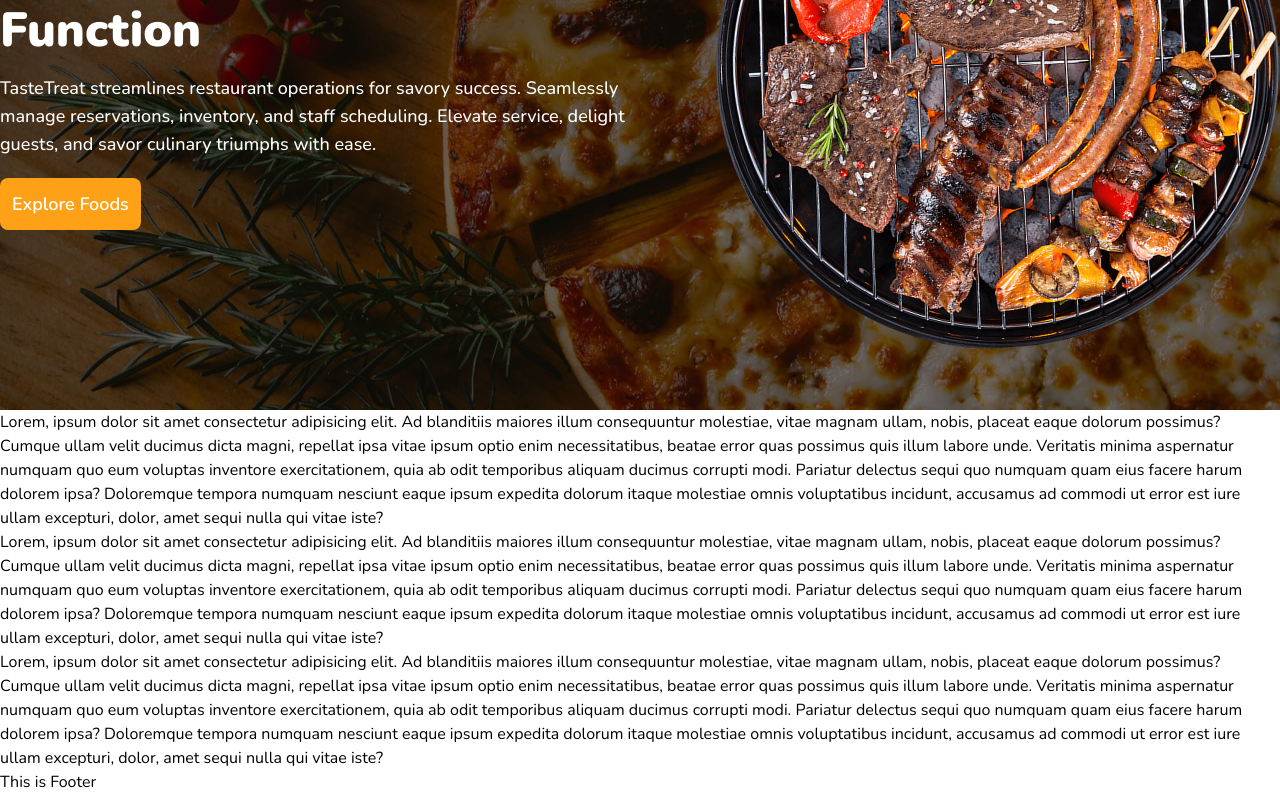
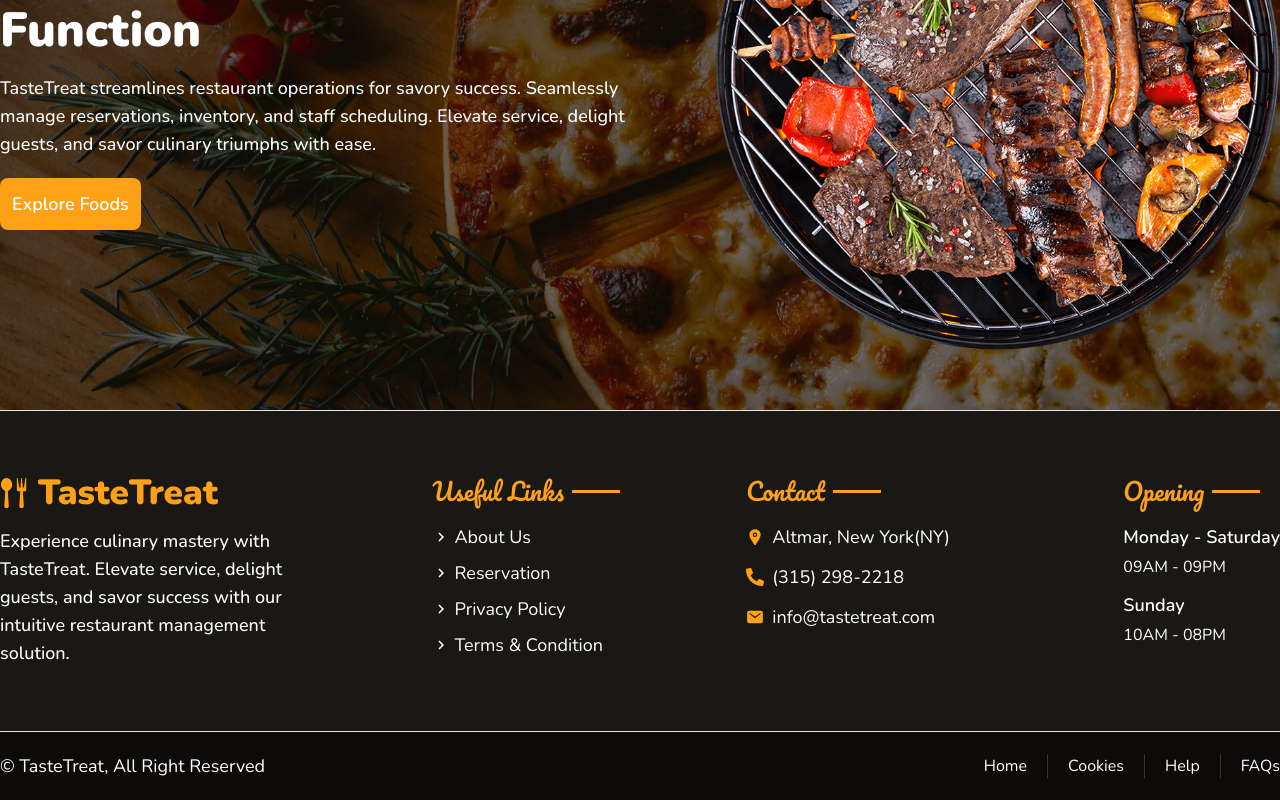
Before and after one commit to rockydey/restaurant-management-client, a React (Vite) app: page / in a window 1280 px wide. Shown: the part 390-1190 px from the top of the page. Built offline with nearby package versions, Linux system fonts and the light colour scheme.

Commit message:
footer complete

```diff
--- a/src/App.jsx
+++ b/src/App.jsx
@@ -5,7 +5,7 @@ import Footer from "./components/Shared/Footer/Footer";
 
 function App() {
   return (
-    <div className='font-nunito'>
+    <div className='font-nunito bg-color2 text-color8'>
       <Header />
       <Outlet />
       <Footer />
--- a/src/components/HomeComponents/Banner/Banner.css
+++ b/src/components/HomeComponents/Banner/Banner.css
@@ -10,3 +10,17 @@
     transform: rotate(360deg);
   }
 }
+
+/* Tablet Responsive */
+@media only screen and (max-width: 768px) {
+  .animate-img {
+    animation: none;
+  }
+}
+
+/* Mobile Responsive */
+@media only screen and (max-width: 60px) {
+  .animate-img {
+    animation: none;
+  }
+}
--- a/src/components/Shared/Footer/Footer.jsx
+++ b/src/components/Shared/Footer/Footer.jsx
@@ -1,7 +1,107 @@
 import "./Footer.css";
+import { ImSpoonKnife } from "react-icons/im";
+import { MdOutlineKeyboardArrowRight } from "react-icons/md";
+import { IoLocation, IoMail } from "react-icons/io5";
+import { FaPhoneAlt } from "react-icons/fa";
+import { Link } from "react-router-dom";
 
 const Footer = () => {
-  return <div>This is Footer</div>;
+  return (
+    <div>
+      <div className='py-16 px-3 md:px-5 lg:px-0 border-t border-b-color3'>
+        <div className='max-w-screen-xl mx-auto grid gap-10 grid-cols-1 md:grid-cols-2 lg:grid-cols-4'>
+          <div className='space-y-4'>
+            <h3 className='flex items-center gap-2 cursor-pointer'>
+              <ImSpoonKnife className='text-xl md:text-2xl lg:text-3xl text-color9' />
+              <span className='self-center text-2xl md:text-3xl lg:text-[35px] font-black whitespace-nowrap text-color9  dark:text-white'>
+                TasteTreat
+              </span>
+            </h3>
+            <p className='text-lg font-medium'>
+              Experience culinary mastery with TasteTreat. Elevate service,
+              delight guests, and savor success with our intuitive restaurant
+              management solution.
+            </p>
+          </div>
+          <div className='space-y-4 lg:ml-auto'>
+            <div className='flex items-center gap-2'>
+              <h3 className='text-color9 font-pacifico text-lg lg:text-2xl'>
+                Useful Links
+              </h3>
+              <div className='w-12 border-color9 border-b-[3px]'></div>
+            </div>
+            <div className='space-y-2'>
+              <p className='flex items-center gap-1 text-lg cursor-pointer'>
+                <MdOutlineKeyboardArrowRight /> About Us
+              </p>
+              <p className='flex items-center gap-1 text-lg cursor-pointer'>
+                <MdOutlineKeyboardArrowRight /> Reservation
+              </p>
+              <p className='flex items-center gap-1 text-lg cursor-pointer'>
+                <MdOutlineKeyboardArrowRight /> Privacy Policy
+              </p>
+              <p className='flex items-center gap-1 text-lg cursor-pointer'>
+                <MdOutlineKeyboardArrowRight /> Terms & Condition
+              </p>
+            </div>
+          </div>
+          <div className='space-y-4 lg:ml-auto'>
+            <div className='flex items-center gap-2'>
+              <h3 className='text-color9 font-pacifico text-lg lg:text-2xl'>
+                Contact
+              </h3>
+              <div className='w-12 border-color9 border-b-[3px]'></div>
+            </div>
+            <div className='space-y-3'>
+              <p className='flex items-center gap-2 text-lg cursor-pointer'>
+                <IoLocation className='text-color9' /> Altmar, New York(NY)
+              </p>
+              <p className='flex items-center gap-2 text-lg cursor-pointer'>
+                <FaPhoneAlt className='text-color9' /> (315) 298-2218
+              </p>
+              <p className='flex items-center gap-2 text-lg cursor-pointer'>
+                <IoMail className='text-color9' /> info@tastetreat.com
+              </p>
+            </div>
+          </div>
+          <div className='space-y-4 lg:ml-auto'>
+            <div className='flex items-center gap-2'>
+              <h3 className='text-color9 font-pacifico text-lg lg:text-2xl'>
+                Opening
+              </h3>
+              <div className='w-12 border-color9 border-b-[3px]'></div>
+            </div>
+            <div className='space-y-3'>
+              <div className='space-y-1'>
+                <h4 className='text-lg font-semibold'>Monday - Saturday </h4>
+                <p className='text-base'>09AM - 09PM</p>
+              </div>
+              <div className='space-y-1'>
+                <h4 className='text-lg font-semibold'>Sunday </h4>
+                <p className='text-base'>10AM - 08PM</p>
+              </div>
+            </div>
+          </div>
+        </div>
+      </div>
+      <div className='bg-color1 py-5 px-3 md:px-5 lg:px-0 border-t border-b-color3'>
+        <div className='max-w-screen-xl mx-auto flex md:flex-row flex-col gap-3 md:gap-0 justify-between items-center'>
+          <p className='text-lg font-normal'>
+            &copy; TasteTreat, All Right Reserved
+          </p>
+          <div className='flex gap-5'>
+            <Link>Home</Link>
+            <div className='border-r border-color3'></div>
+            <Link>Cookies</Link>
+            <div className='border-r border-color3'></div>
+            <Link>Help</Link>
+            <div className='border-r border-color3'></div>
+            <Link>FAQs</Link>
+          </div>
+        </div>
+      </div>
+    </div>
+  );
 };
 
 export default Footer;
--- a/src/components/Shared/Header/Header.jsx
+++ b/src/components/Shared/Header/Header.jsx
@@ -10,7 +10,7 @@ import { ImSpoonKnife } from "react-icons/im";
 import { Link, NavLink, useNavigate } from "react-router-dom";
 import { CiMobile3 } from "react-icons/ci";
 import { IoLocationOutline } from "react-icons/io5";
-import { FaFacebook, FaPinterest, FaTwitter } from "react-icons/fa";
+import { FaFacebook, FaPinterest, FaTwitter, FaYoutube } from "react-icons/fa";
 import { useEffect, useState } from "react";
 
 const Header = () => {
@@ -92,6 +92,9 @@ const Header = () => {
           </p>
         </div>
         <div className='text-2xl flex items-center gap-5'>
+          <p className='cursor-pointer text-[#FF0000]'>
+            <FaYoutube />
+          </p>
           <p className='cursor-pointer text-[#1877F2]'>
             <FaFacebook />
           </p>
--- a/src/pages/Home/Home.jsx
+++ b/src/pages/Home/Home.jsx
@@ -4,45 +4,6 @@ const Home = () => {
   return (
     <div>
       <Banner />
-      <p>
-        Lorem, ipsum dolor sit amet consectetur adipisicing elit. Ad blanditiis
-        maiores illum consequuntur molestiae, vitae magnam ullam, nobis, placeat
-        eaque dolorum possimus? Cumque ullam velit ducimus dicta magni, repellat
-        ipsa vitae ipsum optio enim necessitatibus, beatae error quas possimus
-        quis illum labore unde. Veritatis minima aspernatur numquam quo eum
-        voluptas inventore exercitationem, quia ab odit temporibus aliquam
-        ducimus corrupti modi. Pariatur delectus sequi quo numquam quam eius
-        facere harum dolorem ipsa? Doloremque tempora numquam nesciunt eaque
-        ipsum expedita dolorum itaque molestiae omnis voluptatibus incidunt,
-        accusamus ad commodi ut error est iure ullam excepturi, dolor, amet
-        sequi nulla qui vitae iste?
-      </p>
-      <p>
-        Lorem, ipsum dolor sit amet consectetur adipisicing elit. Ad blanditiis
-        maiores illum consequuntur molestiae, vitae magnam ullam, nobis, placeat
-        eaque dolorum possimus? Cumque ullam velit ducimus dicta magni, repellat
-        ipsa vitae ipsum optio enim necessitatibus, beatae error quas possimus
-        quis illum labore unde. Veritatis minima aspernatur numquam quo eum
-        voluptas inventore exercitationem, quia ab odit temporibus aliquam
-        ducimus corrupti modi. Pariatur delectus sequi quo numquam quam eius
-        facere harum dolorem ipsa? Doloremque tempora numquam nesciunt eaque
-        ipsum expedita dolorum itaque molestiae omnis voluptatibus incidunt,
-        accusamus ad commodi ut error est iure ullam excepturi, dolor, amet
-        sequi nulla qui vitae iste?
-      </p>
-      <p>
-        Lorem, ipsum dolor sit amet consectetur adipisicing elit. Ad blanditiis
-        maiores illum consequuntur molestiae, vitae magnam ullam, nobis, placeat
-        eaque dolorum possimus? Cumque ullam velit ducimus dicta magni, repellat
-        ipsa vitae ipsum optio enim necessitatibus, beatae error quas possimus
-        quis illum labore unde. Veritatis minima aspernatur numquam quo eum
-        voluptas inventore exercitationem, quia ab odit temporibus aliquam
-        ducimus corrupti modi. Pariatur delectus sequi quo numquam quam eius
-        facere harum dolorem ipsa? Doloremque tempora numquam nesciunt eaque
-        ipsum expedita dolorum itaque molestiae omnis voluptatibus incidunt,
-        accusamus ad commodi ut error est iure ullam excepturi, dolor, amet
-        sequi nulla qui vitae iste?
-      </p>
     </div>
   );
 };
--- a/tailwind.config.js
+++ b/tailwind.config.js
@@ -7,7 +7,7 @@ export default {
     colors: {
       color1: "#0c0b09",
       color2: "#1A1814",
-      color3: "#737373",
+      color3: "#37332a",
       color4: "#aaaaaa",
       color5: "#D0D0D0",
       color6: "#E8E8E8",
```
